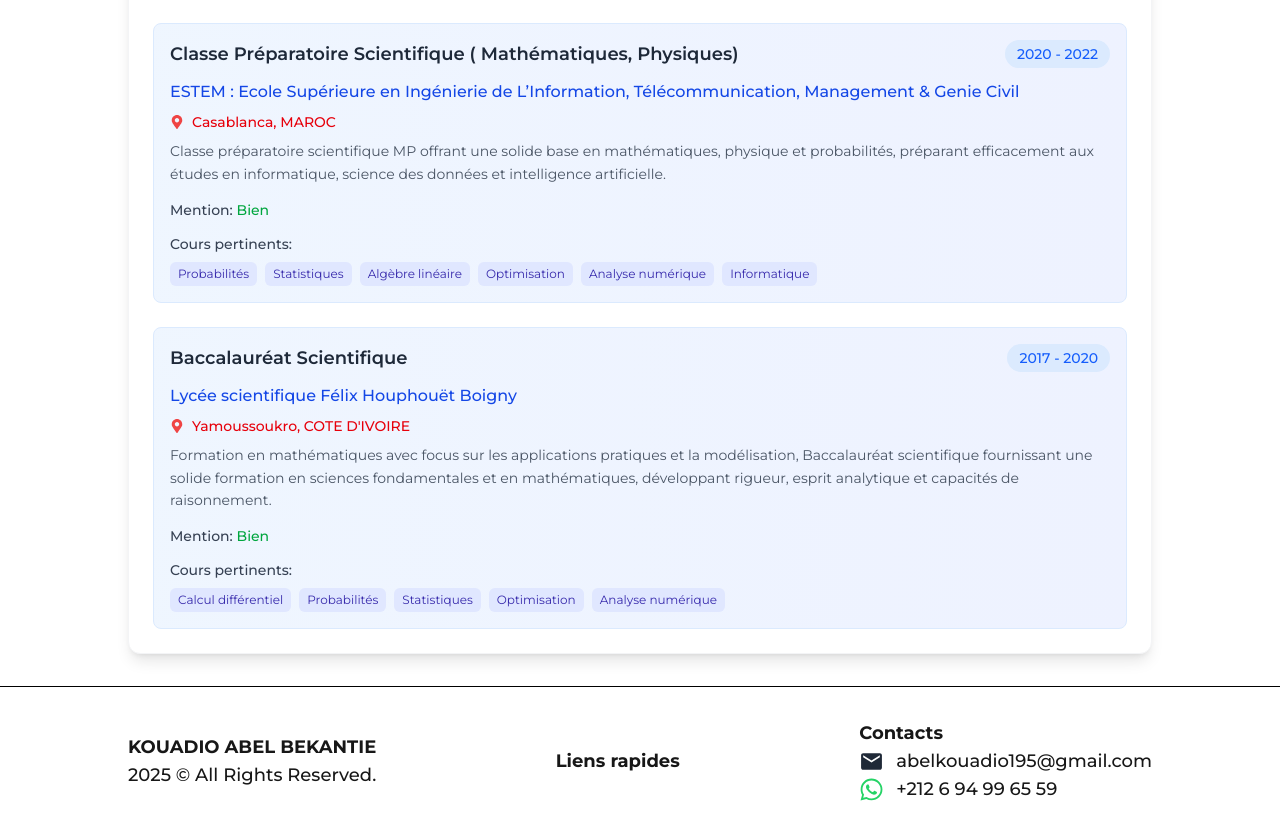
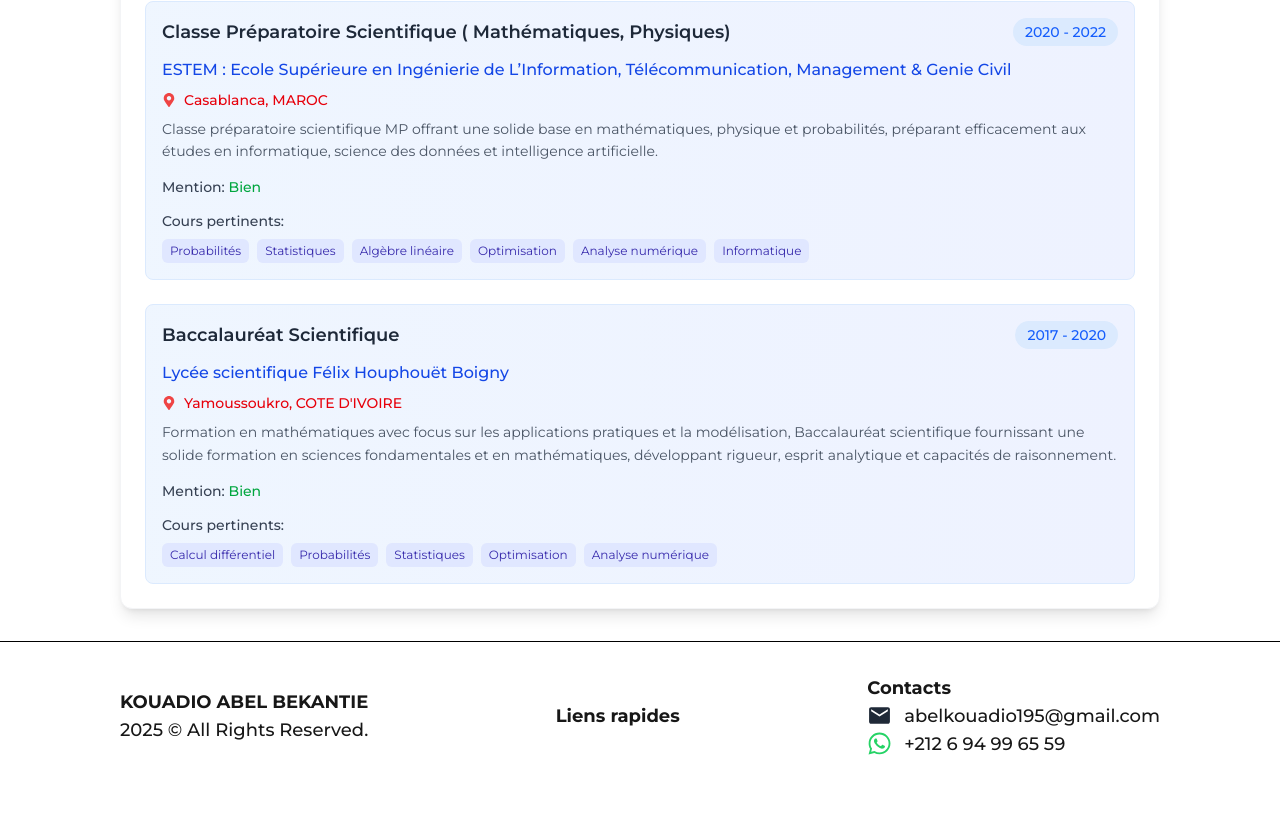
Before and after one commit to Abelkouadio95/portfolio, a Next.js app: page /about in a window 1280 px wide. Shown: the part 3434-4269 px from the top of the page. After the commit the page ends 4224 px from the top, so only its background shows below. Built offline with nearby package versions, Linux system fonts and the light colour scheme.

Commit message:
own layout

```diff
--- a/src/components/layout/layout.tsx
+++ b/src/components/layout/layout.tsx
@@ -7,7 +7,7 @@ type LayoutProps = {
 
 const Layout: React.FC<LayoutProps> = ({ children, className = "" }) => {
   return (
-    <div className={`w-full h-full inline-block z-0 bg-light px-32 ${className}`}>
+    <div className={`w-full h-full inline-block z-0 bg-light px-30 ${className}`}>
       {children}
     </div>
   );
```
